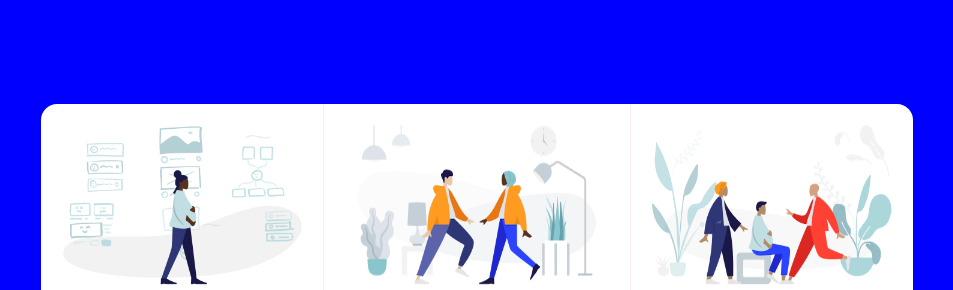
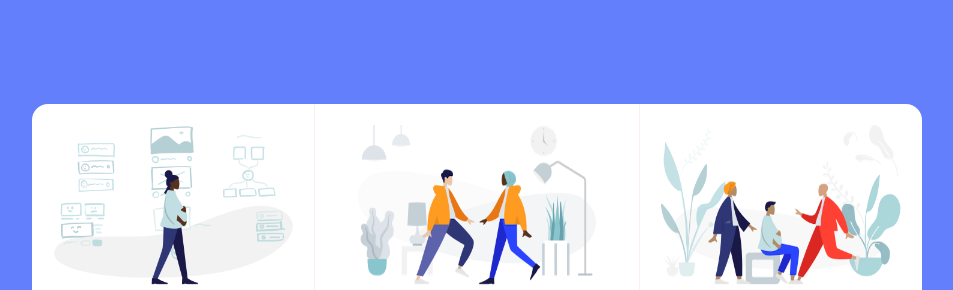
Before and after one commit to nitish-420/Web_development_fun, a plain HTML site: page responsive-pricing-pannel/index.html in a window 1280 px wide. Shown: the part 117-407 px from the top of the page, without its empty margins (163-1116 px from the left). Drawn offline with Linux system fonts and the light colour scheme.

Commit message:
Update app.css

```diff
--- a/responsive-pricing-pannel/app.css
+++ b/responsive-pricing-pannel/app.css
@@ -48,7 +48,7 @@ html{
     box-sizing: border-box;
 }
 body{
-    background-color: blue;
+    background-color: rgb(99, 127, 252);
     display: flex;
     justify-content: center;
     min-height: 100vh;
@@ -75,6 +75,7 @@ body{
     align-items: center;
     border-right: 1px solid rgb(255, 238, 238);
     color: #4747f6;
+    font-weight: bold;
 }
 .pricing-plan:last-child{
     border-right: none;
@@ -102,7 +103,7 @@ img{
     border-radius: 0.8em;
 }
 .pricing-plan a:hover{
-    background-color: rgb(107, 166, 255);
+    background-color: rgb(0, 68, 255);
 
 }
 .pricing-header{
```
